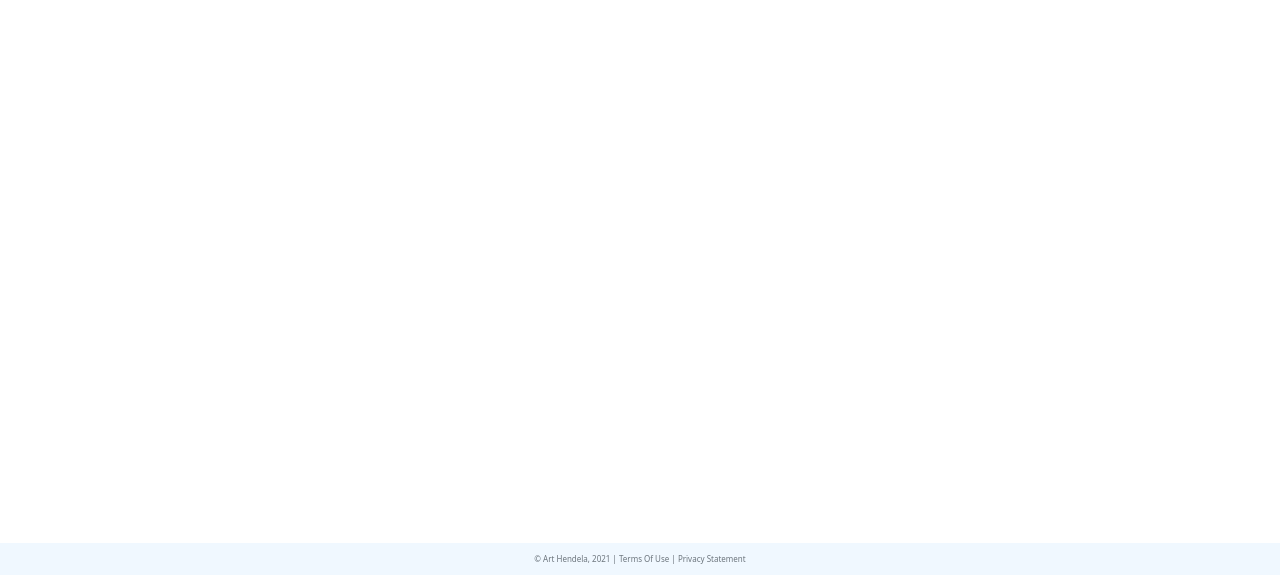
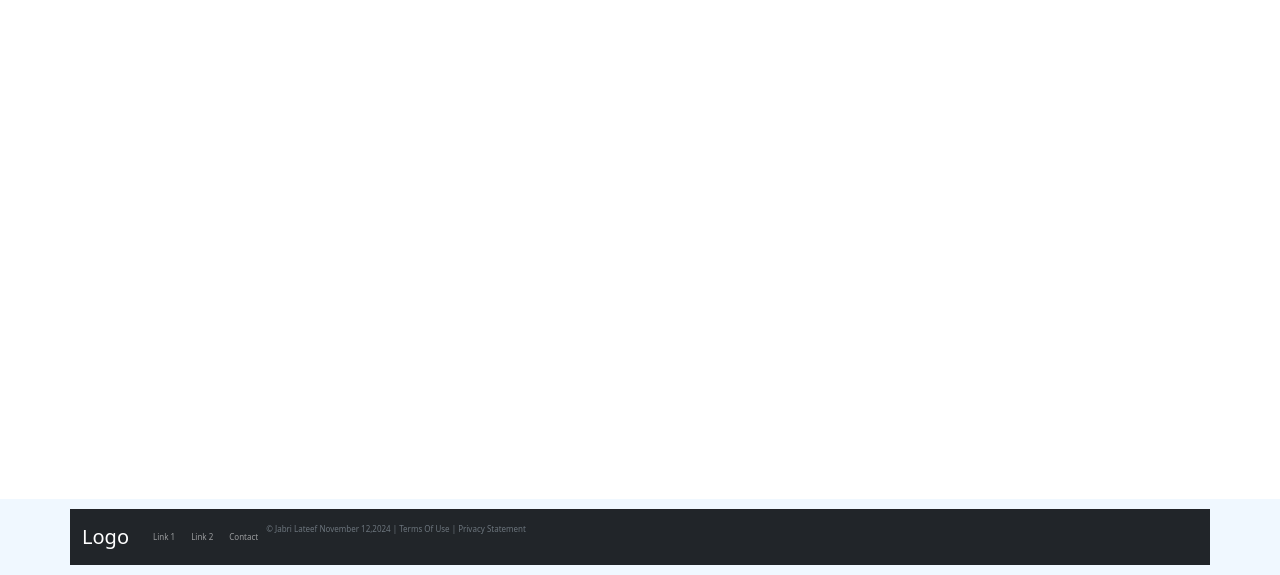
Before and after one commit to JabriLateef/morningsample, a plain HTML site: page index.html in a window 1280 px wide. Shown: the part 225-800 px from the top of the page. Drawn offline with nearby package versions, Linux system fonts and the light colour scheme.

Commit message:
Update index.html

```diff
--- a/index.html
+++ b/index.html
@@ -77,7 +77,31 @@
  <footer class="footer page-footer font-small ">
      <div class="container">
         <div class="row">
-            <span class="text-muted">&copy; Art Hendela, 2021 |  Terms Of Use  |  Privacy Statement</span>
+            <nav class="navbar navbar-expand-md
+justify-content-start
+bg-dark navbar-dark
+col-12">
+<!-- Brand -->
+<a class="navbar-brand" href="#">Logo</a>
+<!-- Responsive Button for the smaller menu -->
+<button class="navbar-toggler" type="button"
+data-bs-toggle="collapse" data-bs-target="#collapsibleNavbar">
+<span class="navbar-toggler-icon"></span>
+</button>
+<div class="collapse navbar-collapse" id="collapsibleNavbar">
+<ul class="navbar-nav">
+<!-- Links -->
+<li class="nav-item">
+<a class="nav-link" href=“#">Link 1</a>
+</li>
+<li class="nav-item">
+<a class="nav-link" href=“#">Link 2</a>
+</li>
+<li class="nav-item">
+<a class="nav-link" href=“#l">Contact</a>
+</li>
+
+            <span class="text-muted">&copy; Jabri Lateef November 12,2024 |  Terms Of Use  |  Privacy Statement</span>
         </div>
      </div>
   </footer>
```
